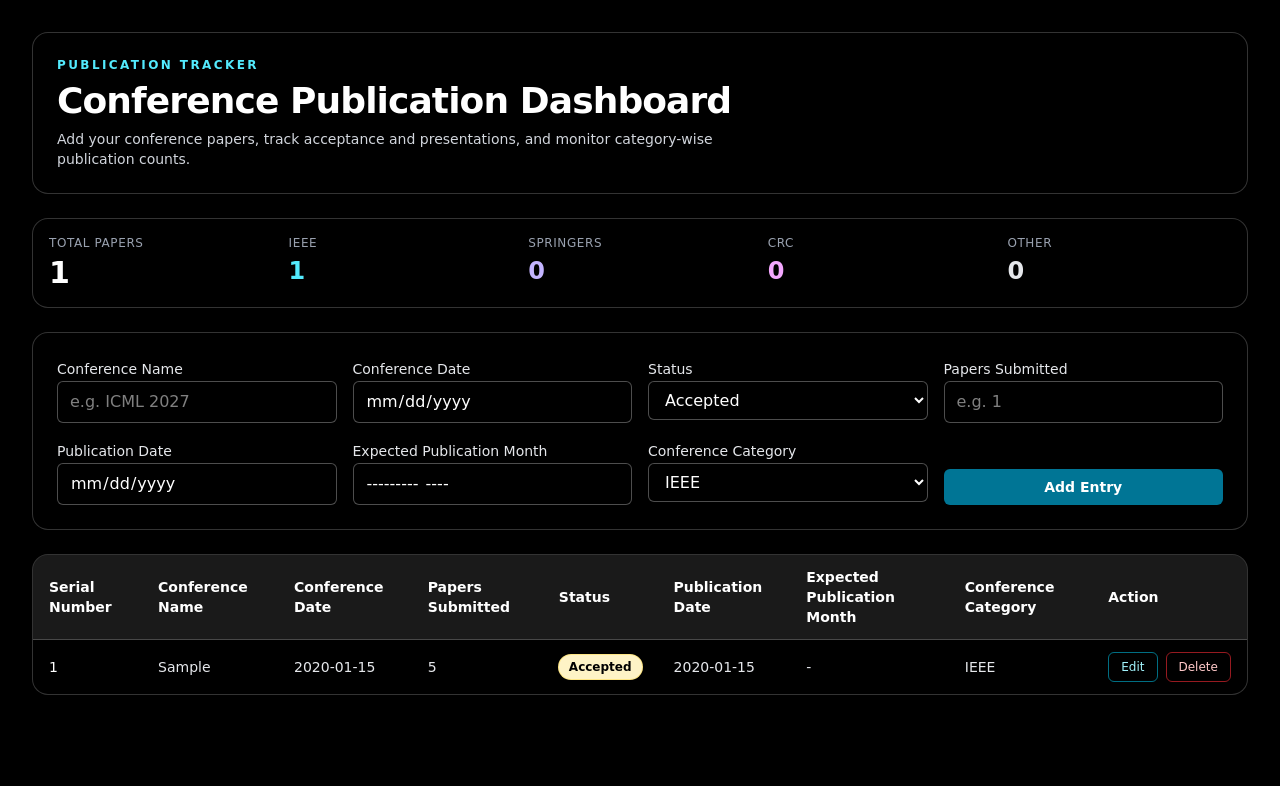
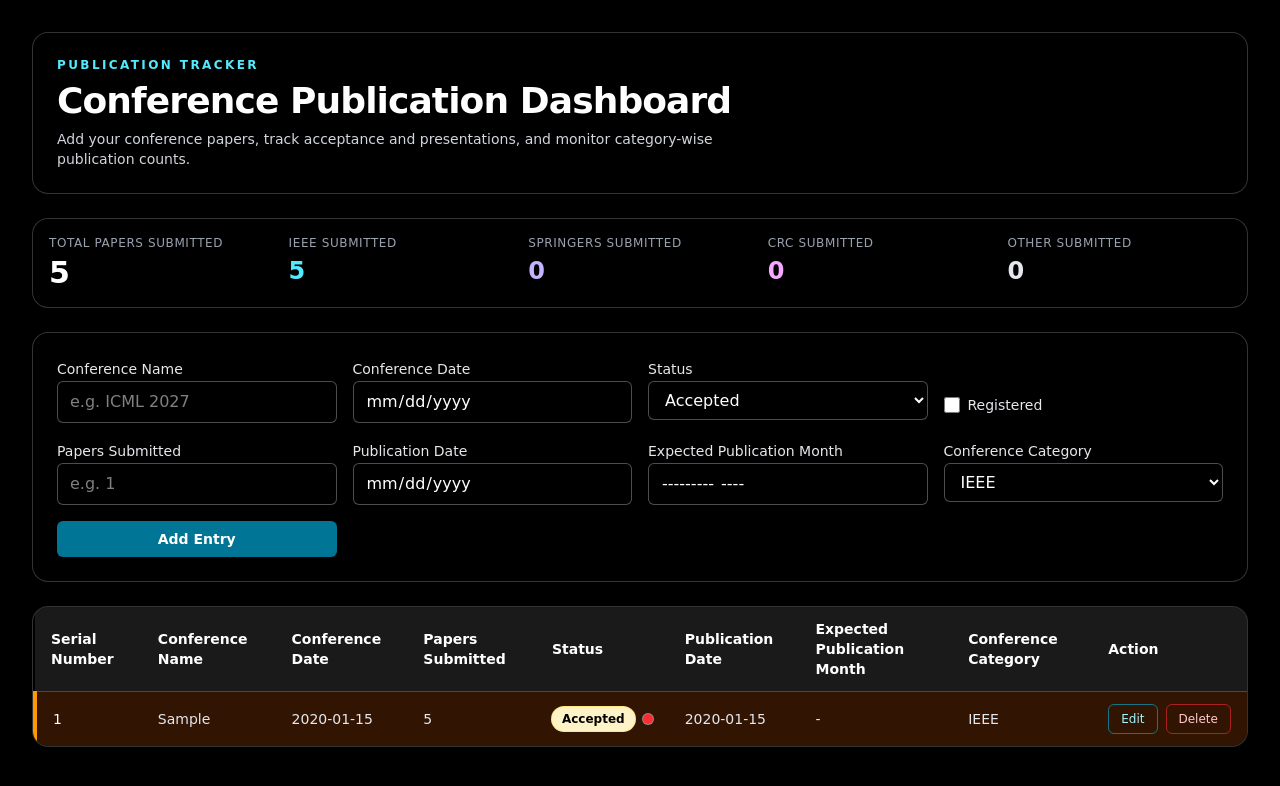
Before and after one commit to SIMARSINGHRAYAT/Conference_recorder, a React (Vite) app: page / in a window 1280 px wide. Both pictures are taken after typing "Sample", "2020-01-15", "5", "2020-01-15" into the empty fields and a click on the button "Add Entry". Shown: the top 786 px of the page. Built offline with nearby package versions, Linux system fonts and the light colour scheme.

Commit message:
Update App.tsx

```diff
--- a/src/App.tsx
+++ b/src/App.tsx
@@ -5,6 +5,7 @@ type ConferenceEntry = {
   conferenceName: string;
   conferenceDate: string;
   status: string;
+  isRegistered?: boolean;
   publicationDate: string;
   expectedPublicationMonth: string;
   conferenceCategory: string;
@@ -17,6 +18,7 @@ const emptyForm: ConferenceForm = {
   conferenceName: "",
   conferenceDate: "",
   status: "Accepted",
+  isRegistered: false,
   publicationDate: "",
   expectedPublicationMonth: "",
   conferenceCategory: "IEEE",
@@ -86,13 +88,20 @@ export default function App() {
   };
 
   const counts = useMemo(() => {
-    const ieee = entries.filter((entry) => entry.conferenceCategory === "IEEE").length;
-    const springers = entries.filter((entry) => entry.conferenceCategory === "Springers").length;
-    const crc = entries.filter((entry) => entry.conferenceCategory === "CRC").length;
-    const other = entries.length - ieee - springers - crc;
+    const sumPapers = (condition: (entry: ConferenceEntry) => boolean) =>
+      entries
+        .filter(condition)
+        .reduce((sum, entry) => sum + (Number(entry.papersSubmitted) || 0), 0);
+
+    const ieee = sumPapers((entry) => entry.conferenceCategory === "IEEE");
+    const springers = sumPapers((entry) => entry.conferenceCategory === "Springers");
+    const crc = sumPapers((entry) => entry.conferenceCategory === "CRC");
+    const other = sumPapers(
+      (entry) => !["IEEE", "Springers", "CRC"].includes(entry.conferenceCategory)
+    );
 
     return {
-      total: entries.length,
+      total: sumPapers(() => true),
       ieee,
       springers,
       crc,
@@ -134,23 +143,23 @@ export default function App() {
 
         <section className="grid gap-4 rounded-2xl border border-white/20 bg-black p-4 sm:grid-cols-2 lg:grid-cols-5">
           <div>
-            <p className="text-xs uppercase tracking-wider text-gray-400">Total Papers</p>
+            <p className="text-xs uppercase tracking-wider text-gray-400">Total Papers Submitted</p>
             <p className="mt-1 text-3xl font-semibold text-white">{counts.total}</p>
           </div>
           <div>
-            <p className="text-xs uppercase tracking-wider text-gray-400">IEEE</p>
+            <p className="text-xs uppercase tracking-wider text-gray-400">IEEE Submitted</p>
             <p className="mt-1 text-2xl font-semibold text-cyan-300">{counts.ieee}</p>
           </div>
           <div>
-            <p className="text-xs uppercase tracking-wider text-gray-400">Springers</p>
+            <p className="text-xs uppercase tracking-wider text-gray-400">Springers Submitted</p>
             <p className="mt-1 text-2xl font-semibold text-violet-300">{counts.springers}</p>
           </div>
           <div>
-            <p className="text-xs uppercase tracking-wider text-gray-400">CRC</p>
+            <p className="text-xs uppercase tracking-wider text-gray-400">CRC Submitted</p>
             <p className="mt-1 text-2xl font-semibold text-fuchsia-300">{counts.crc}</p>
           </div>
           <div>
-            <p className="text-xs uppercase tracking-wider text-gray-400">Other</p>
+            <p className="text-xs uppercase tracking-wider text-gray-400">Other Submitted</p>
             <p className="mt-1 text-2xl font-semibold text-gray-200">{counts.other}</p>
           </div>
         </section>
@@ -193,6 +202,25 @@ export default function App() {
                 ))}
               </select>
             </label>
+
+            {form.status === "Accepted" && (
+              <label className="space-y-1 flex flex-col justify-end pb-2">
+                <div className="flex items-center gap-2">
+                  <input
+                    type="checkbox"
+                    checked={form.isRegistered || false}
+                    onChange={(event) =>
+                      setForm((previous) => ({
+                        ...previous,
+                        isRegistered: event.target.checked,
+                      }))
+                    }
+                    className="h-4 w-4 rounded border-white/30 bg-black text-cyan-400"
+                  />
+                  <span className="text-sm font-medium text-gray-200">Registered</span>
+                </div>
+              </label>
+            )}
 
             <label className="space-y-1">
               <span className="text-sm font-medium text-gray-200">Papers Submitted</span>
@@ -298,15 +326,26 @@ export default function App() {
                 </tr>
               ) : (
                 sortedEntries.map((entry, index) => (
-                  <tr key={entry.id} className="border-t border-white/20 text-gray-200">
+                  <tr
+                    key={entry.id}
+                    className={`border-t border-white/20 text-gray-200 ${entry.status === 'Accepted' ? 'bg-amber-900/40 border-l-4 border-l-amber-500' : ''}`}
+                  >
                     <td className="px-4 py-3 font-medium text-white">{index + 1}</td>
                     <td className="px-4 py-3">{entry.conferenceName}</td>
                     <td className="px-4 py-3">{entry.conferenceDate || "-"}</td>
                     <td className="px-4 py-3">{entry.papersSubmitted || "-"}</td>
                     <td className="px-4 py-3">
-                      <span className={`inline-flex rounded-full px-2.5 py-1 text-xs font-semibold ${statusClassName(entry.status, entry.publicationDate)}`}>
-                        {entry.status}
-                      </span>
+                      <div className="flex items-center gap-2">
+                        <span className={`inline-flex rounded-full px-2.5 py-1 text-xs font-semibold ${statusClassName(entry.status, entry.publicationDate)}`}>
+                          {entry.status}
+                        </span>
+                        {entry.status === "Accepted" && (
+                          <div
+                            className={`h-2.5 w-2.5 rounded-full ring-1 ring-white/50 ${entry.isRegistered ? 'bg-green-500' : 'bg-red-500'}`}
+                            title={entry.isRegistered ? "Registered" : "Not Registered"}
+                          />
+                        )}
+                      </div>
                     </td>
                     <td className="px-4 py-3">{entry.publicationDate || "-"}</td>
                     <td className="px-4 py-3">{formatMonth(entry.expectedPublicationMonth)}</td>
```
